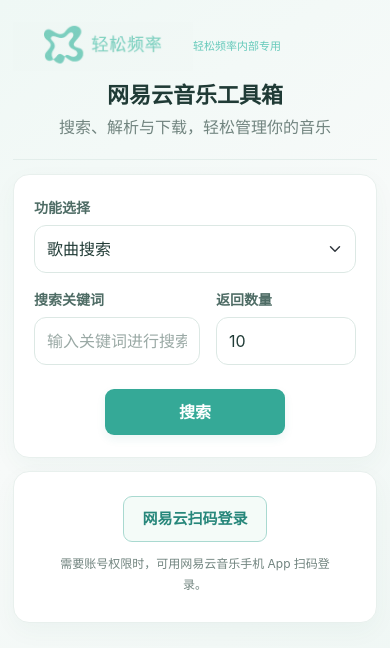
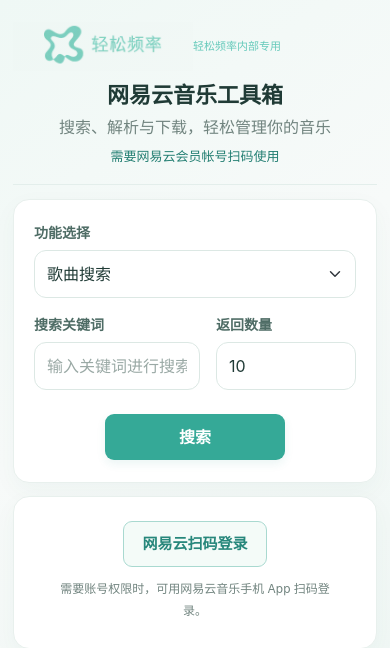
Before and after one commit to zhenghanzhu2/netease-music-toolbox, a Flask app: page / in a window 390 px wide. Shown: the top 648 px of the page. Run offline with Flask 3, Linux system fonts and the light colour scheme; some libraries are stand-ins or nearby versions.

Commit message:
Add membership note beneath the toolbox subtitle

```diff
--- a/templates/index.html
+++ b/templates/index.html
@@ -145,6 +145,7 @@
         .brand-copy { gap:clamp(10px,1vw,15px); }
         .brand-copy h1 { font-size:clamp(34px,2.4vw,40px); }
         .brand-subtitle { font-size:clamp(16px,1.2vw,19px); }
+        .brand-note { margin:0!important; color:var(--mint-dark); font-size:clamp(13px,.95vw,15px); line-height:1.5; text-align:center; }
         body > .container > .card.mt-3 > .card-body,
         .card.shadow-sm > .card-body {
             min-height:clamp(420px,54vh,620px);
@@ -191,6 +192,7 @@
             .brand-copy { gap:6px; }
             .brand-copy h1 { font-size:clamp(24px,5.6vw,30px); }
             .brand-subtitle { font-size:16px; }
+            .brand-note { font-size:13px; }
             .card.shadow-sm > .card-body { min-height:0; padding:22px 20px; display:block; }
             body > .container > .card.mt-3 > .card-body { min-height:0; padding:24px 20px; }
             #main-form .mb-3 { margin-bottom:16px!important; }
@@ -218,6 +220,7 @@
             <div class="brand-copy">
                 <div class="brand-title-row"><h1>网易云音乐工具箱</h1></div>
                 <p class="brand-subtitle">搜索、解析与下载，轻松管理你的音乐</p>
+                <p class="brand-note">需要网易云会员帐号扫码使用</p>
             </div>
         </header>
         <div class="card shadow-sm">
```
